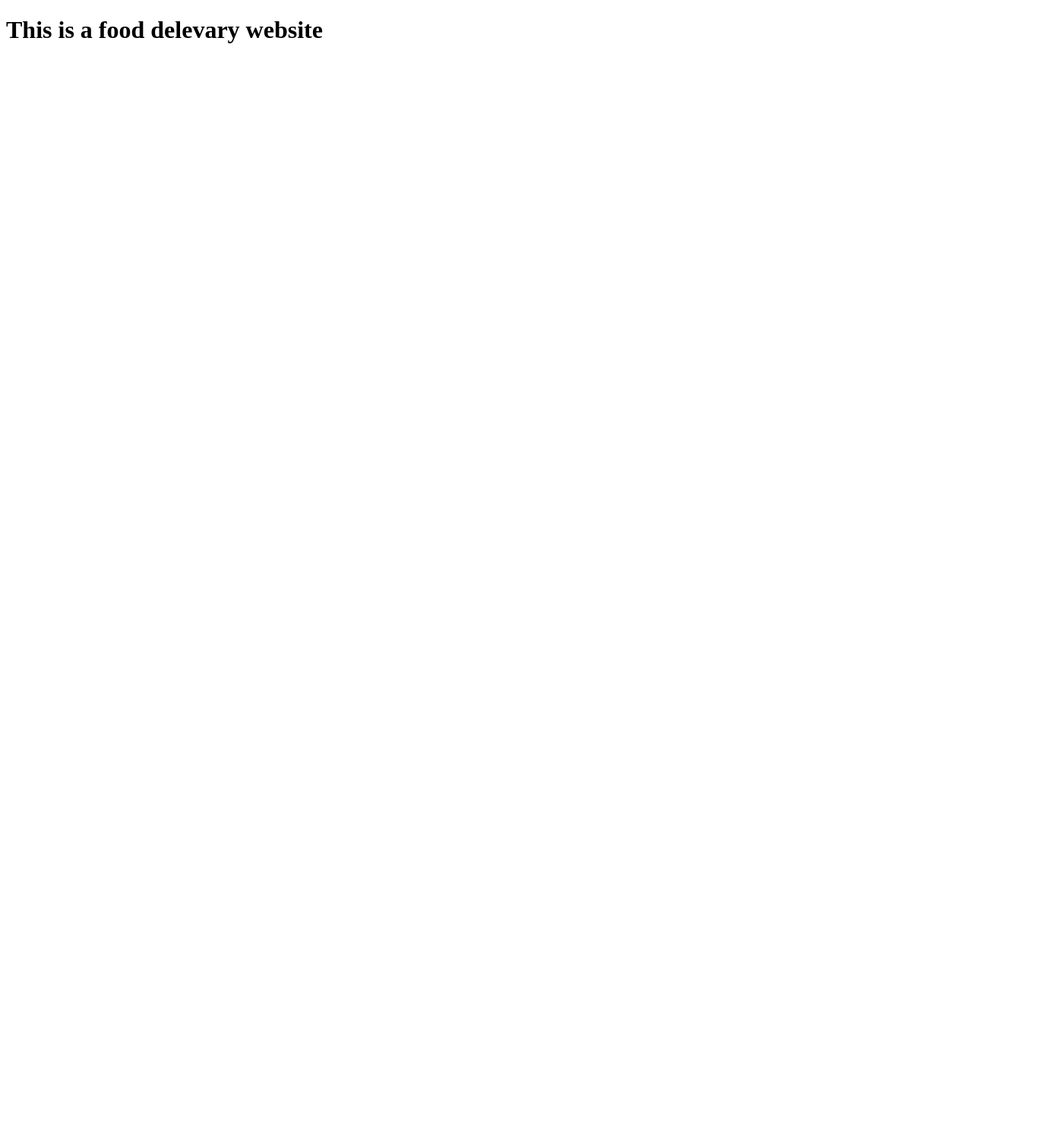
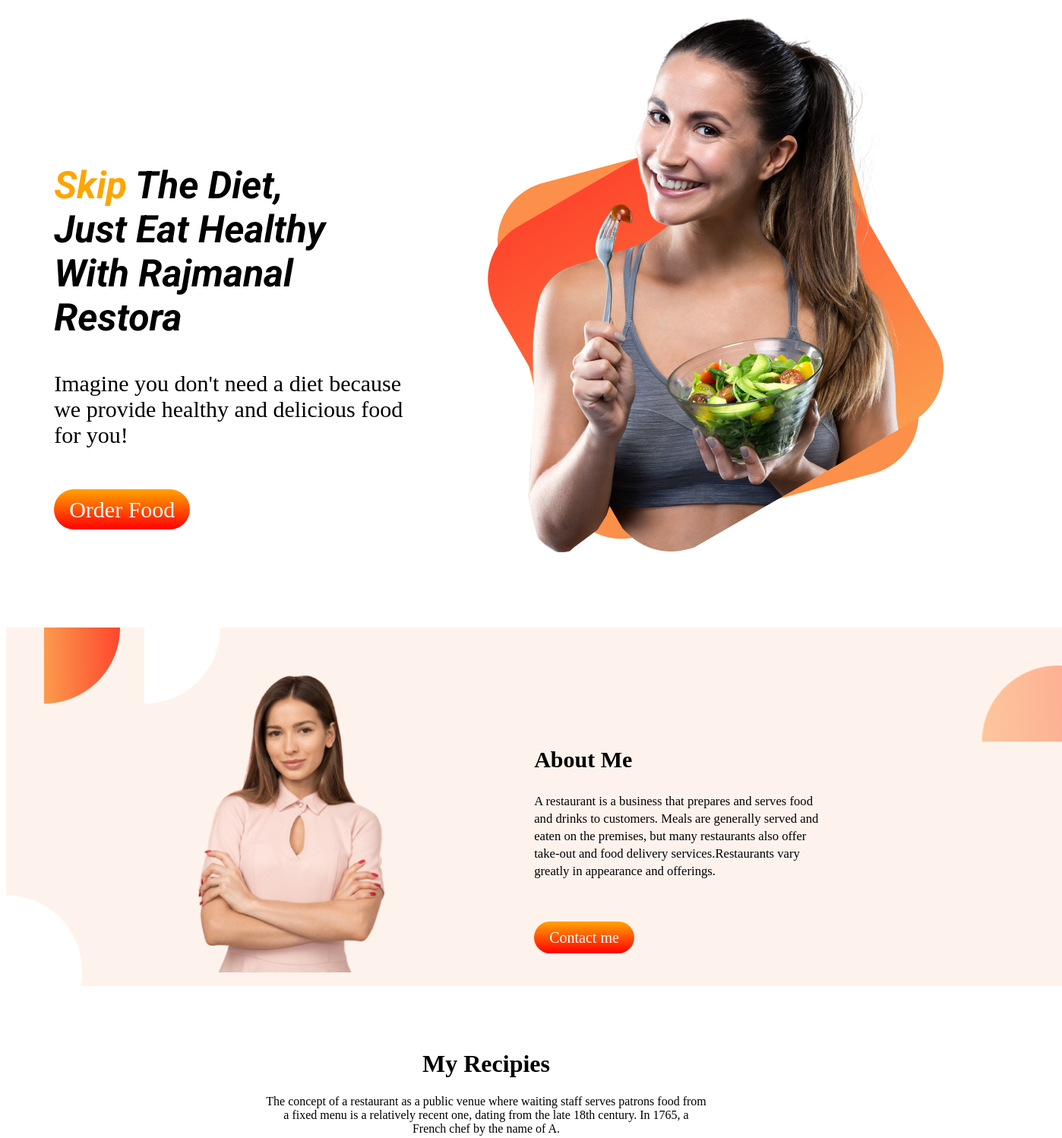
Before and after one commit to MD-SAYED-AL-SAFTI/Food-delevary, a plain HTML site: page index.html in a window 1280 px wide. Shown: the whole page at 76% size, 1398 px wide, since content can reach past the window. Before the commit the page ends 800 px from the top, so only its background shows below. Drawn offline with Linux system fonts and the light colour scheme.

Commit message:
first part

```diff
--- a/index.html
+++ b/index.html
@@ -4,9 +4,39 @@
      <meta charset="UTF-8">
      <meta http-equiv="X-UA-Compatible" content="IE=edge">
      <meta name="viewport" content="width=device-width, initial-scale=1.0">
-     <title>Food delevary</title>
+     <title>Food Delevary</title>
+     <link rel="shortcut icon" href="images/favicon/favicon.jpg" type="image/x-icon">
+     <link rel="preconnect" href="https://fonts.googleapis.com">
+     <link rel="preconnect" href="https://fonts.gstatic.com" crossorigin>
+     <link href="https://fonts.googleapis.com/css2?family=Roboto:ital,wght@1,700&display=swap" rel="stylesheet">
+     <link rel="stylesheet" href="style.css">
 </head>
 <body>
-     <h1>This is a food delevary website</h1>
+     <section class="peaty" id="peaty-size">
+          <div class="first-part"><br><br><br>
+          <h1 id="head"><span class="word-color">Skip</span> The Diet,<br> Just Eat Healthy <br>With Rajmanal Restora</h1>
+
+          <p>Imagine you don't need a diet because we provide healthy and delicious food for you!</p><br>
+          <a class="order_buttom" href="http://google.com/" target="blank">Order Food</a>
+
+          </div>
+          <div>
+          <img src="images/female/Group 8425.png" alt="restaurant cover photo">
+          </div>
+     </section>
+     <section class="middle-section">
+          <div class="middle-part"><img src="images/female/Person Image.png" alt=""></div>
+          <div class="middle-part"><br><br><br>
+               <h1>About Me</h1>
+               <p><small>A restaurant is a business that prepares and serves food and drinks to customers. Meals are generally served and eaten on the premises, but many restaurants also offer take-out and food delivery services.Restaurants vary greatly in appearance and offerings.</small> </p><br><br>
+          <a class="order_buttom" href="http://google.com/" target="blank">Contact me</a>
+
+          </div>
+     </section>
+     <div class="recipies">
+          <h1>My Recipies</h1>
+          <P>The concept of a restaurant as a public venue where waiting staff serves patrons food from a fixed menu is a relatively recent one, dating from the late 18th century. In 1765, a French chef by the name of A. </P>
+     </div>
+
 </body>
 </html>
--- a/style.css
+++ b/style.css
@@ -0,0 +1,53 @@
+.peaty{
+     display:flex;
+}
+#peaty-size{
+     font-size: 30px;
+     padding-bottom: 5%;
+}
+.word-color{
+     color:orange
+}
+#head{
+     font-size: 50px;
+     font-family: 'Roboto', sans-serif;
+}
+.first-part{
+     width: 50%;
+     padding:5%;
+     text-align:left;
+}
+.first-part img{
+     width:70%;
+}
+.order_buttom{
+     text-decoration:none;
+     background-image: linear-gradient(orange, red);
+     padding: 10px 20px;
+     border-radius: 30px;
+     font-weight: 100;
+     color:white;
+}
+.middle-section{
+     display: flex;
+     background-image: url(images/shapes/7.png);
+     width:100%;
+     height: 345px;
+     padding:5%
+
+}
+.middle-part{
+     width: 50%;
+     padding-right: 20%;
+     font-size: 20px;
+}
+.middle-part img{
+     width: 65%;
+     padding-left: 50%;
+}
+.recipies{
+     text-align: center;
+     padding-left: 27%;
+     padding-top: 5%;
+     padding-right: 27%;
+}
```
Also changed, not shown: images/favicon/favicon.jpg (added), images/female/Group 8425.png (added), images/female/Person Image.png (added), images/food/Project Cover.png (added), images/food/Project Cover5.png (added), images/food/Project Cover8.png (added), images/shapes/7.png (added), images/shapes/Group 8450.png (added).
